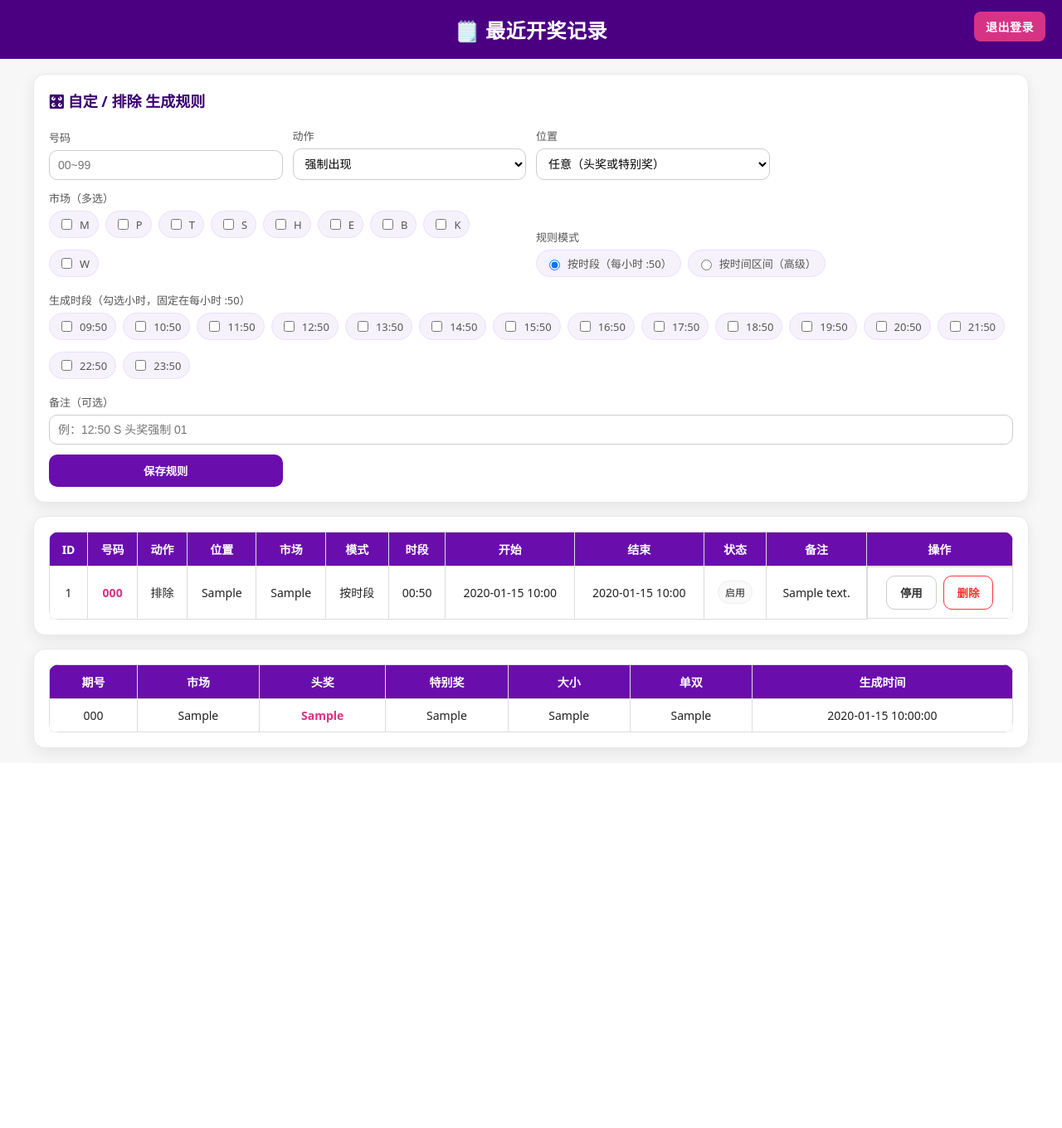
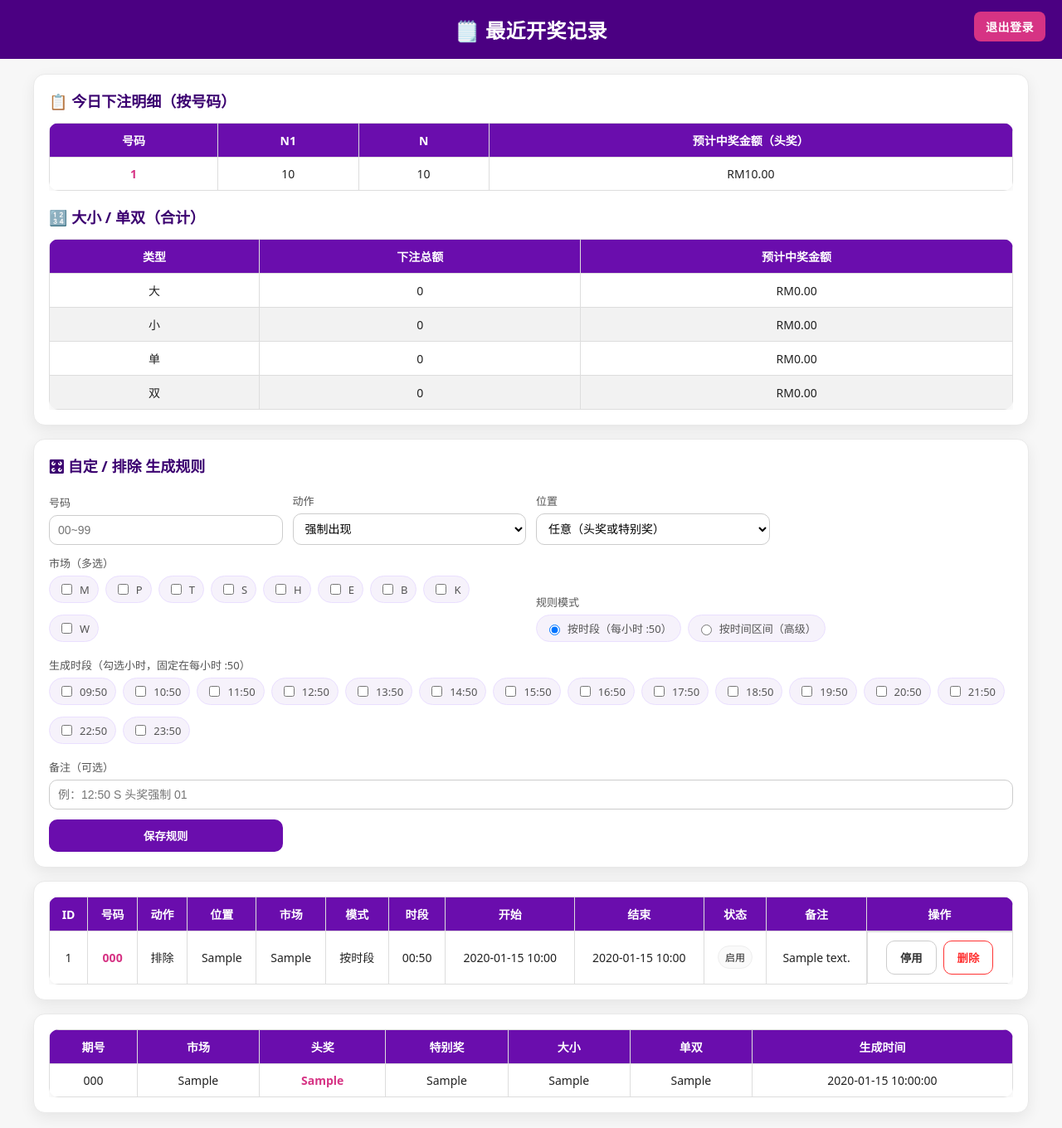
Before and after one commit to boonjun123654/N_2D, a Flask app: template templates/admin.html in a window 1280 px wide. Shown: the whole page at 83% size. Before the commit the page ends 913 px from the top, so only its background shows below. Run offline with Flask 3, Linux system fonts and the light colour scheme; tables that the repository leaves empty hold one stand-in row (values such as "Sample post"); the template is opened without the code that fills it: values that come from a table or form of the project are taken from there, most other values are stand-ins (such as "Sample title", 1, 10 or a date in 2020).

Commit message:
Update admin.html

```diff
--- a/templates/admin.html
+++ b/templates/admin.html
@@ -81,6 +81,75 @@
   </h2>
 
   <div class="wrap">
+
+    <!-- 今日下注明细 -->
+    {% if per_number or bsds %}
+      <div class="card" style="margin-bottom:16px;">
+        <h3>📋 今日下注明细（按号码）</h3>
+        {% if per_number %}
+          <div style="overflow-x:auto;">
+            <table>
+              <thead>
+                <tr>
+                  <th>号码</th>
+                  <th>N1</th>
+                  <th>N</th>
+                  <th>预计中奖金额（头奖）</th>
+                </tr>
+              </thead>
+              <tbody>
+                {% for it in per_number %}
+                  <tr>
+                    <td class="num-strong">{{ it.number }}</td>
+                    <td>{{ '%.0f'|format(it.n1) }}</td>
+                    <td>{{ '%.0f'|format(it.n) }}</td>
+                    <td>RM{{ '%.2f'|format(it.est) }}</td>
+                  </tr>
+                {% endfor %}
+              </tbody>
+            </table>
+          </div>
+        {% else %}
+          <div class="no-data">今天暂无号码类下注</div>
+        {% endif %}
+
+        <h3 style="margin-top:18px;">🔢 大小 / 单双（合计）</h3>
+        <div style="overflow-x:auto;">
+          <table>
+            <thead>
+              <tr>
+                <th>类型</th>
+                <th>下注总额</th>
+                <th>预计中奖金额</th>
+              </tr>
+            </thead>
+            <tbody>
+              <tr>
+                <td>大</td>
+                <td>{{ '%.0f'|format(bsds.B.amt) }}</td>
+                <td>RM{{ '%.2f'|format(bsds.B.est) }}</td>
+              </tr>
+              <tr>
+                <td>小</td>
+                <td>{{ '%.0f'|format(bsds.S.amt) }}</td>
+                <td>RM{{ '%.2f'|format(bsds.S.est) }}</td>
+              </tr>
+              <tr>
+                <td>单</td>
+                <td>{{ '%.0f'|format(bsds.DS.amt) }}</td>
+                <td>RM{{ '%.2f'|format(bsds.DS.est) }}</td>
+              </tr>
+              <tr>
+                <td>双</td>
+                <td>{{ '%.0f'|format(bsds.SS.amt) }}</td>
+                <td>RM{{ '%.2f'|format(bsds.SS.est) }}</td>
+              </tr>
+            </tbody>
+          </table>
+        </div>
+      </div>
+    {% endif %}
+
     <!-- 规则面板 -->
     <div class="card" style="margin-bottom:16px;">
       <h3>🎛 自定 / 排除 生成规则</h3>
@@ -110,14 +179,12 @@
           <div class="chips">
             {% for m in "MPTSHEBKW" %}
               <label class="chip">
-                <!-- 默认不全选：移除 checked -->
                 <input type="checkbox" name="markets" value="{{ m }}"> {{ m }}
               </label>
             {% endfor %}
           </div>
         </div>
 
-        <!-- 模式切换：按时段 / 按时间区间 -->
         <div class="col-6">
           <label>规则模式</label>
           <div class="chips">
@@ -126,7 +193,6 @@
           </div>
         </div>
 
-        <!-- 按时段：小时小格（默认不全选） -->
         <div id="slot-mode" class="col-12">
           <label>生成时段（勾选小时，固定在每小时 :50）</label>
           <div class="chips">
@@ -136,7 +202,6 @@
           </div>
         </div>
 
-        <!-- 高级：按时间区间（默认当天；仅在需要时使用） -->
         <div id="range-mode" class="col-12" style="display:none">
           <div class="rule-form" style="grid-template-columns: repeat(12, 1fr); gap:12px;">
             <div class="col-6">
```
